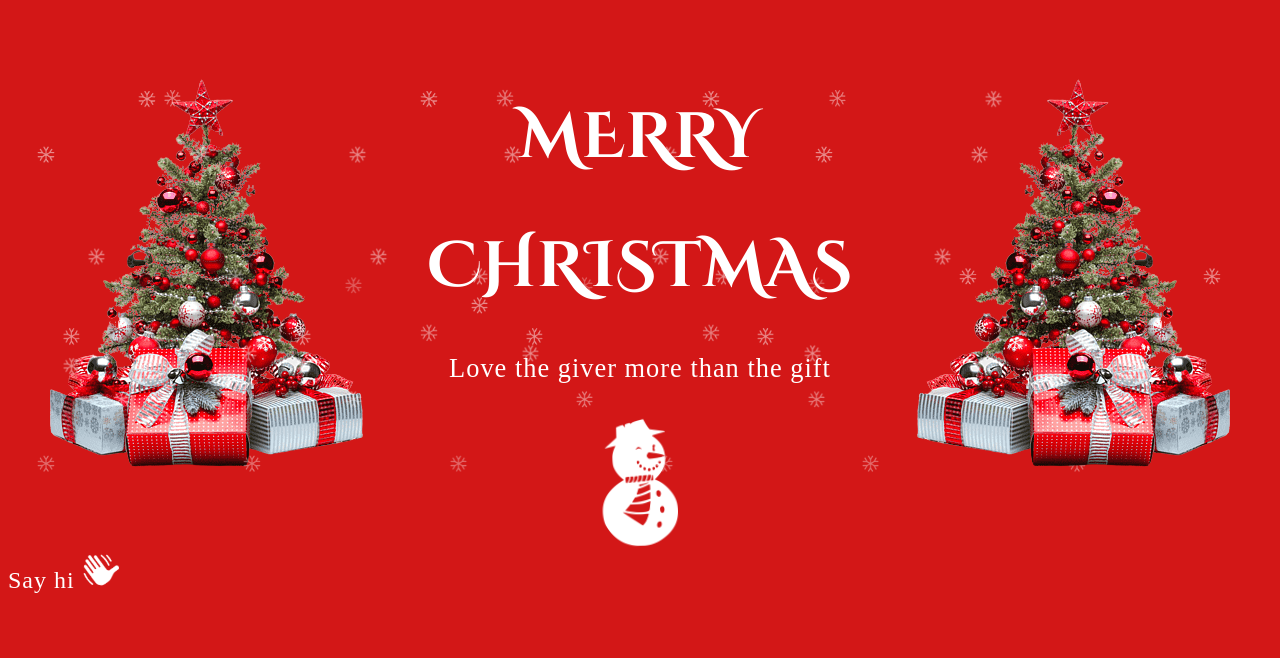
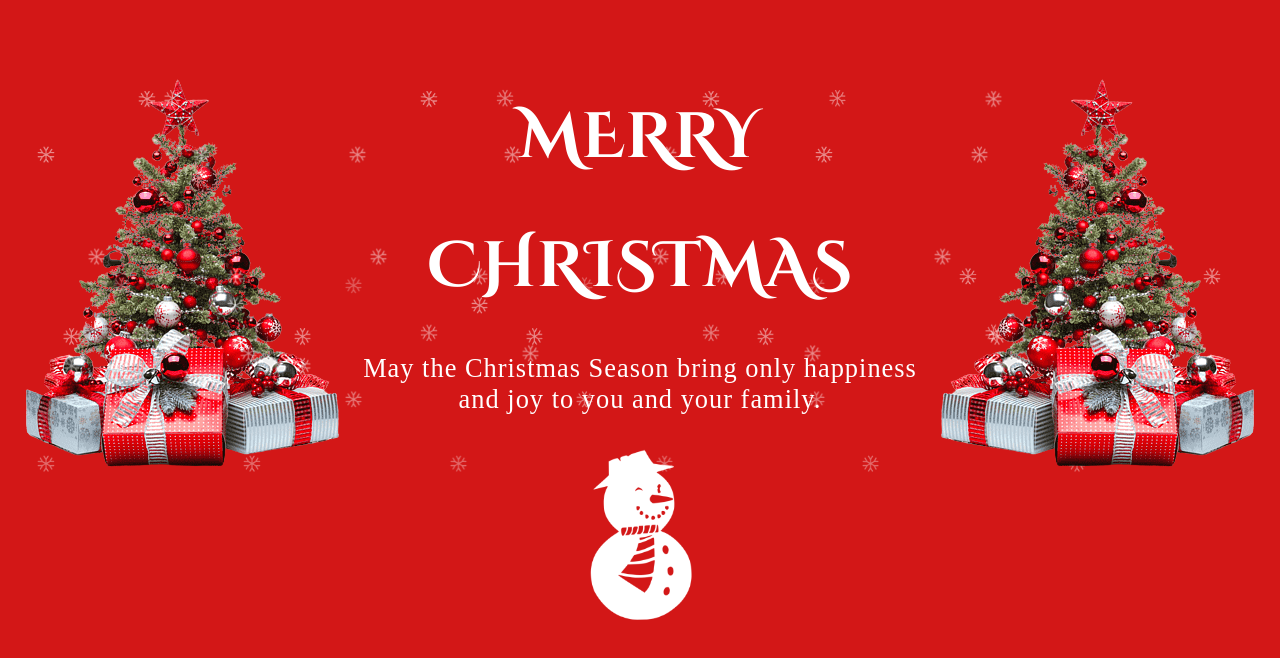
Before and after one commit to kiruthik07/ChristmasWish, a plain HTML site: page index.html in a window 1280 px wide. Drawn offline with Linux system fonts and the light colour scheme; a web font is replaced by a local one.

Commit message:
Update index.html

```diff
--- a/index.html
+++ b/index.html
@@ -107,15 +107,22 @@
         <div class="content heading">
             <h1>MERRY</h1>
             <h1>CHRISTMAS</h1>
-            <h4>Love the giver more than the gift</h4>
+            <h4 id="refreshingText">May the Christmas Season bring only happiness and joy to you and your family.</h4>
             <img src="snowMan.ico" alt="" width="30%" class="snowMan">
         </div>
         <div class="content tree">
             <img src="tree.png" alt="">
         </div>
     </div>
-    <a href="https://www.instagram.com/ui.ux.fe/"><h4>Say hi </h4><img src="hi.png" alt="" width="3%"></a>
+    <!-- <a href="https://www.instagram.com/ui.ux.fe/"><h4>Say hi </h4><img src="hi.png" alt="" width="3%"></a> -->
 
-    <!-- <audio src="music.mp3" controls autoplay></audio> -->
+    <!-- <audio controls autoplay>
+        <source src="music.mp3" type="audio/mpeg">
+    </audio> -->
+
+
+    <script src="index.js" charset="utf-8">
+
+    </script>
 </body>
 </html>
```
